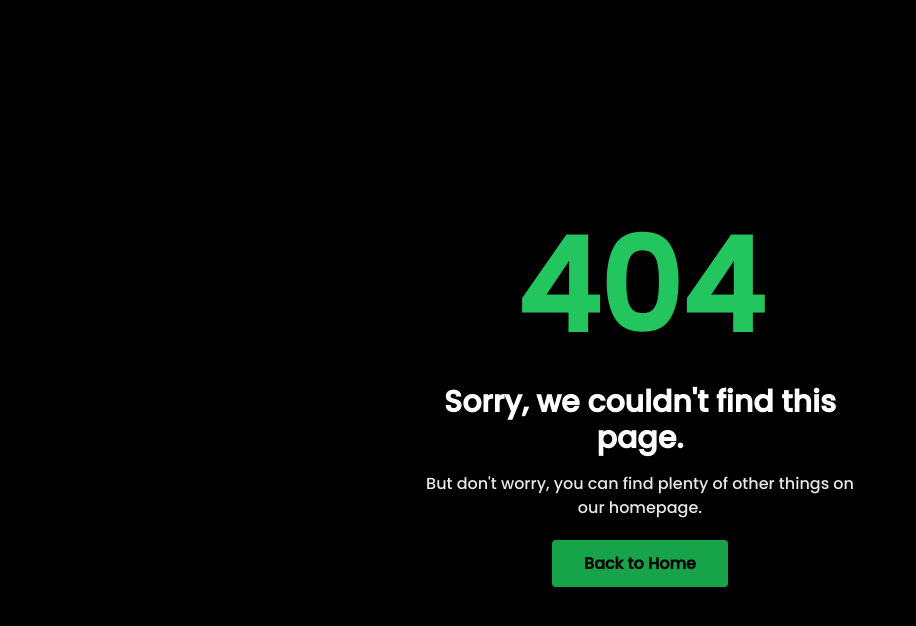
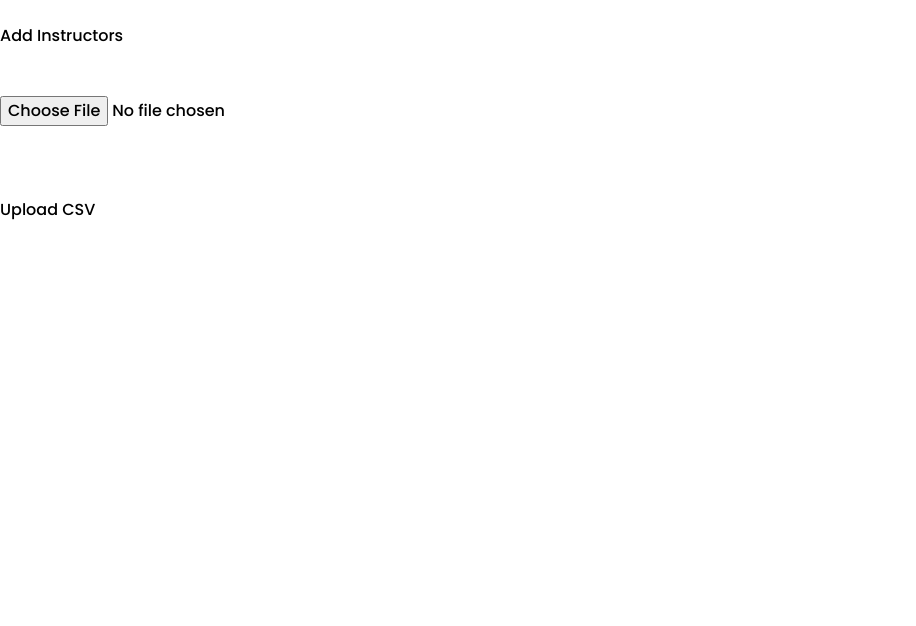
Before and after one commit to DaemonLab/Route-Planning, a Next.js app in the folder app/: page /addCsv in a window 1280 px wide. Before the commit this address had no page. Shown: the top 626 px of the page, without its empty margins (0-916 px from the left). Built offline with nearby package versions, Linux system fonts and the light colour scheme.

Commit message:
add csv page

```diff
--- /dev/null
+++ b/app/pages/addCsv/index.jsx
@@ -0,0 +1,119 @@
+import React,{ useState } from 'react';
+import * as XLSX from 'xlsx';
+
+function AddCsv() {
+
+    const [columns, setColumns] = useState([]);
+    const [data, setData] = useState([]);
+
+    console.log("Columns",columns)
+    console.log("Data",data)
+
+    const handleSubmit = ()=>{
+
+      let instructors = []
+
+      if(!(columns.length===4 && columns[0]['name']==='Email' && columns[1]['name']==='Name'
+                              && columns[2]['name']==='D_O_B' && columns[3]['name']==='Phone_Number'))
+      {
+        alert('Invalid file uploaded for instructors list. Please follow the instructions')
+        return
+      }
+
+      data.forEach(instructor=>{
+        let instructorData = {}
+        instructorData.instructorEmail = instructor.Email
+        instructorData.generalDetails = {}
+        instructorData.generalDetails.name = instructor.Name
+        instructorData.generalDetails.dateOfBirth = instructor.D_O_B
+        instructorData.generalDetails.phoneNumber = instructor.Phone_Number
+        instructorData.registeredCourses = []
+        instructors.push(instructorData)
+      })
+
+
+      console.log("instructors ",instructors)
+      alert("Instructors Added")
+    }
+
+    const processData = (dataString) => {
+      const dataStringLines = dataString.split(/\r\n|\n/);
+      const headers = dataStringLines[0].split(/,(?![^"]*"(?:(?:[^"]*"){2})*[^"]*$)/);
+
+      const list = [];
+      for (let i = 1; i < dataStringLines.length; i++) {
+        const row = dataStringLines[i].split(/,(?![^"]*"(?:(?:[^"]*"){2})*[^"]*$)/);
+        if (headers && row.length === headers.length) {
+          const obj = {};
+          for (let j = 0; j < headers.length; j++) {
+            let d = row[j];
+            if (d.length > 0) {
+              if (d[0] === '"')
+                d = d.substring(1, d.length - 1);
+              if (d[d.length - 1] === '"')
+                d = d.substring(d.length - 2, 1);
+            }
+            if (headers[j]) {
+              obj[headers[j]] = d;
+            }
+          }
+
+          // remove the blank rows
+          if (Object.values(obj).filter(x => x).length > 0) {
+            list.push(obj);
+          }
+        }
+      }
+
+      // prepare columns list from headers
+      const columns = headers.map(c => ({
+        name: c,
+        selector: c,
+      }));
+
+      setData(list);
+      setColumns(columns);
+    }
+
+    // handle file upload
+    const handleFileUpload = e => {
+      const file = e.target.files[0];
+      const reader = new FileReader();
+      reader.onload = (evt) => {
+        /* Parse data */
+        const bstr = evt.target.result;
+        const wb = XLSX.read(bstr, { type: 'binary' });
+        /* Get first worksheet */
+        const wsname = wb.SheetNames[0];
+        const ws = wb.Sheets[wsname];
+        /* Convert array of arrays */
+        const data = XLSX.utils.sheet_to_csv(ws, { header: 1 });
+        processData(data);
+      };
+      reader.readAsBinaryString(file);
+
+    }
+
+    return (
+        <>
+           <div>
+              <form action="/addCsv">
+                  <br></br>
+                  <h3>Add Instructors</h3>
+                  <br></br> <br></br>
+
+                  <input
+                  type="file"
+                  accept=".csv,.xlsx,.xls"
+                  onChange={handleFileUpload}
+                  />
+                  <br></br> <br></br>
+              </form>
+          </div>
+          <br/><br/>
+          <button onClick={handleSubmit}>Upload CSV</button>
+        </>
+    )
+}
+
+export default AddCsv;
```
Also changed, not shown: 1 other file (tests, documents, lock files or other folders).
